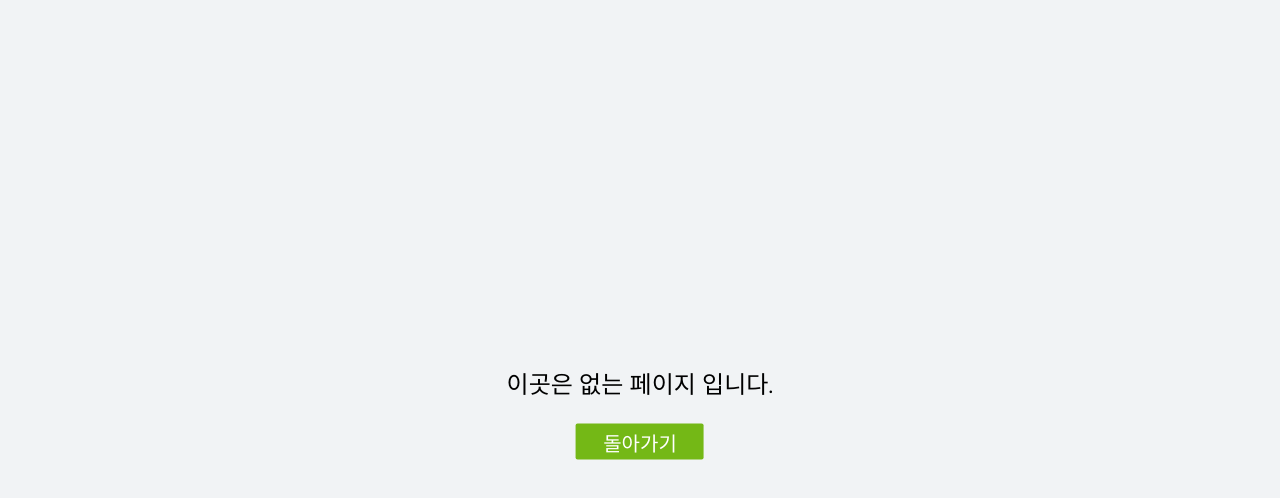
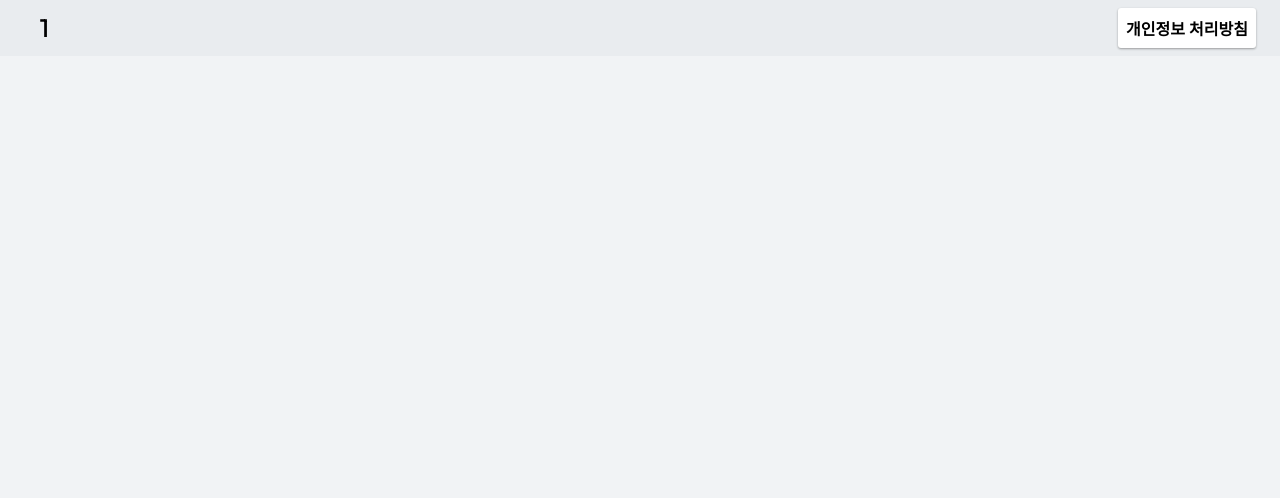
Before and after one commit to killi8n/appstore-privacy-web, a React (Create React App) app: page /privacy/1 in a window 1280 px wide. Shown: the top 498 px of the page. Built offline with nearby package versions, Linux system fonts and the light colour scheme.

Commit message:
feat: landing page

```diff
--- a/package.json
+++ b/package.json
@@ -42,5 +42,8 @@
     "devDependencies": {
         "@types/react-router-dom": "^5.1.3",
         "@types/styled-components": "^5.0.1"
+    },
+    "engines": {
+        "node": "12.12"
     }
 }
--- a/src/components/App.tsx
+++ b/src/components/App.tsx
@@ -1,7 +1,13 @@
 import React from 'react';
 import { Switch, Route, BrowserRouter } from 'react-router-dom';
 import { createGlobalStyle } from 'styled-components';
-import { IndexPage, RulesPage, NotFoundPage } from '../routes';
+import {
+    IndexPage,
+    RulesPage,
+    NotFoundPage,
+    LandingPage,
+    PrivacyPage,
+} from '../routes';
 
 const GlobalStyle = createGlobalStyle`
     body {
@@ -29,6 +35,16 @@ function App() {
                 <Switch>
                     <Route exact path="/" component={IndexPage} />
                     <Route exact path="/rules" component={RulesPage} />
+                    <Route
+                        exact
+                        path="/landing/:appName"
+                        component={LandingPage}
+                    />
+                    <Route
+                        exact
+                        path="/privacy/:appName"
+                        component={PrivacyPage}
+                    />
                     <Route component={NotFoundPage} />
                 </Switch>
             </BrowserRouter>
--- /dev/null
+++ b/src/components/molecules/Header.tsx
@@ -0,0 +1,65 @@
+import React, { Component } from 'react';
+import { Link } from 'react-router-dom';
+import styled from 'styled-components';
+
+const TitleWrapper = styled.div`
+    height: 3.5rem;
+    position: relative;
+`;
+const Title = styled.h2`
+    background-color: #e9ecef;
+    margin-top: 0px;
+    margin-bottom: 0px;
+    height: 100%;
+    padding-left: 2.5rem;
+
+    display: flex;
+    align-items: center;
+`;
+
+const PrivacyButton = styled.div`
+    cursor: pointer;
+    position: absolute;
+    top: 0.5rem;
+    right: 1.5rem;
+    height: 2.5rem;
+
+    display: flex;
+    align-items: center;
+    /* border: 1px solid black; */
+    padding-left: 0.5rem;
+    padding-right: 0.5rem;
+    border-radius: 3px;
+    background-color: #ffffff;
+
+    box-shadow: 0 1px 3px rgba(0, 0, 0, 0.12), 0 1px 2px rgba(0, 0, 0, 0.24);
+    transition: all 0.3s cubic-bezier(0.25, 0.8, 0.25, 1);
+`;
+const PrivacyButtonText = styled.p`
+    font-weight: bold;
+    margin-top: 0px;
+    margin-bottom: 0px;
+`;
+
+interface HeaderProps {
+    titleText: string;
+    appName: string;
+}
+
+class Header extends Component<HeaderProps> {
+    render() {
+        const { titleText, appName } = this.props;
+        return (
+            <TitleWrapper>
+                <Title>{titleText}</Title>
+                <Link to={`/privacy/${appName}`}>
+                    <PrivacyButton>
+                        <PrivacyButtonText>개인정보 처리방침</PrivacyButtonText>
+                    </PrivacyButton>
+                </Link>
+            </TitleWrapper>
+        );
+    }
+}
+
+export default Header;
--- /dev/null
+++ b/src/components/molecules/StoreTitle.tsx
@@ -0,0 +1,48 @@
+import React, { Component } from 'react';
+import styled from 'styled-components';
+
+const Wrapper = styled.div`
+    border-left: 3px solid #228be6;
+    margin-left: 2.5rem;
+    background-color: #d0ebff;
+    width: 15rem;
+    padding-top: 8px;
+    padding-bottom: 8px;
+    margin-top: 1.5rem;
+    box-shadow: 0 3px 6px rgba(0, 0, 0, 0.16), 0 3px 6px rgba(0, 0, 0, 0.23);
+
+    cursor: pointer;
+
+    @media (max-width: 802px) {
+        width: 97%;
+        margin-left: 0.5rem;
+    }
+`;
+const Title = styled.a`
+    padding-left: 1rem;
+    margin-top: 0px;
+    margin-bottom: 0px;
+    font-weight: bold;
+    font-size: 20px;
+    padding-right: 7rem;
+`;
+
+interface StoreTitleProps {
+    titleText: 'appstore' | 'playstore';
+    storeUrl?: string;
+}
+
+class StoreTitle extends Component<StoreTitleProps> {
+    render() {
+        const { titleText, storeUrl } = this.props;
+        return (
+            <Wrapper>
+                <Title href={storeUrl} target="_blank">
+                    {titleText.toUpperCase()}
+                </Title>
+            </Wrapper>
+        );
+    }
+}
+
+export default StoreTitle;
--- /dev/null
+++ b/src/components/organisms/AppImageList.tsx
@@ -0,0 +1,41 @@
+import React, { Component } from 'react';
+import styled from 'styled-components';
+
+const Wrapper = styled.div`
+    display: flex;
+    flex-wrap: wrap;
+    justify-content: center;
+`;
+const Image = styled.img`
+    width: 230px;
+    height: 497px;
+    background-color: #ababab;
+
+    box-shadow: 0 19px 38px rgba(0, 0, 0, 0.3), 0 15px 12px rgba(0, 0, 0, 0.22);
+
+    border-radius: 5px;
+
+    margin-left: 0.75rem;
+    margin-right: 0.75rem;
+    margin-top: 32px;
+    background-color: #ffffff;
+`;
+
+interface AppImageListProps {
+    imageUrls: string[];
+}
+
+class AppImageList extends Component<AppImageListProps> {
+    render() {
+        const { imageUrls } = this.props;
+        return (
+            <Wrapper>
+                {imageUrls.map((url) => {
+                    return <Image key={url} src={url} />;
+                })}
+            </Wrapper>
+        );
+    }
+}
+
+export default AppImageList;
--- /dev/null
+++ b/src/components/templates/LandingTemplate.tsx
@@ -0,0 +1,42 @@
+import React, { Component } from 'react';
+import styled from 'styled-components';
+import StoreTitle from '../molecules/StoreTitle';
+
+const TemplateWrapper = styled.div``;
+const AppImageListWrapper = styled.div`
+    display: flex;
+    padding-left: 2.5rem;
+
+    @media (max-width: 802px) {
+        padding-left: 1rem;
+    }
+`;
+
+interface LandingTemplateProps {
+    appImageList: {
+        apple?: React.ReactNode;
+        android?: React.ReactNode;
+    };
+}
+
+class LandingTemplate extends Component<LandingTemplateProps> {
+    render() {
+        const { appImageList } = this.props;
+        return (
+            <TemplateWrapper>
+                <StoreTitle
+                    titleText="appstore"
+                    storeUrl="https://apps.apple.com/kr/app/travel-logger/id1491698164"
+                />
+                {appImageList.apple && (
+                    <AppImageListWrapper>
+                        {appImageList.apple}
+                    </AppImageListWrapper>
+                )}
+                <StoreTitle titleText="playstore" />
+            </TemplateWrapper>
+        );
+    }
+}
+
+export default LandingTemplate;
--- /dev/null
+++ b/src/lib/HoC/withHeader.tsx
@@ -0,0 +1,31 @@
+import React from 'react';
+import { RouteComponentProps } from 'react-router-dom';
+import Header from '../../components/molecules/Header';
+import { PathParams } from '../../types';
+
+interface InnerComponentProps extends RouteComponentProps<PathParams> {}
+
+const withHeader = () => (WrappedComponent: React.ComponentType<any>) => {
+    class InnerComponent extends React.Component<InnerComponentProps> {
+        render() {
+            const { appName } = this.props.match.params;
+            if (typeof appName === 'undefined') {
+                this.props.history.push('/404');
+                return;
+            }
+            return (
+                <>
+                    <Header
+                        titleText={appName.toUpperCase()}
+                        appName={appName}
+                    />
+                    <WrappedComponent />
+                </>
+            );
+        }
+    }
+
+    return InnerComponent;
+};
+
+export default withHeader;
--- /dev/null
+++ b/src/routes/LadingPage/index.tsx
@@ -0,0 +1,42 @@
+import React, { Component } from 'react';
+import { RouteComponentProps, withRouter } from 'react-router-dom';
+import AppImageList from '../../components/organisms/AppImageList';
+import LandingTemplate from '../../components/templates/LandingTemplate';
+import withHeader from '../../lib/HoC/withHeader';
+import { PathParams } from '../../types';
+
+interface LandingPageProps extends RouteComponentProps<PathParams> {}
+interface LandingPageState {}
+
+const schedulerAppImageUrls = [
+    'https://is5-ssl.mzstatic.com/image/thumb/PurpleSource124/v4/80/ed/24/80ed24bc-093c-f5f6-6843-73613bc1486b/58504bc8-9ef4-4bc4-88e0-b48acba5f9ae_Webp.net-resizeimage__U00289_U0029.png/400x800bb.png',
+    'https://is3-ssl.mzstatic.com/image/thumb/PurpleSource124/v4/94/47/14/944714c4-734a-c9d4-5b2c-2d0315831c89/cd840831-268a-4579-890e-33ca564c8651_Webp.net-resizeimage__U002810_U0029.png/400x800bb.png',
+    'https://is4-ssl.mzstatic.com/image/thumb/PurpleSource114/v4/63/a8/5f/63a85fa9-f92e-c0f2-5d0d-8aba043e7bce/b93cadde-f9f4-470d-b9c5-79f23cf537aa_Webp.net-resizeimage__U00287_U0029.png/400x800bb.png',
+];
+
+class LandingPage extends Component<LandingPageProps, LandingPageState> {
+    constructor(props: LandingPageProps) {
+        super(props);
+        this.state = {};
+    }
+    render() {
+        const { appName } = this.props.match.params;
+        return (
+            <LandingTemplate
+                appImageList={{
+                    apple: (
+                        <AppImageList
+                            imageUrls={
+                                appName === 'travellogger'
+                                    ? schedulerAppImageUrls
+                                    : []
+                            }
+                        />
+                    ),
+                }}
+            />
+        );
+    }
+}
+
+export default withHeader()(withRouter(LandingPage));
--- /dev/null
+++ b/src/routes/PrivacyPage/index.tsx
@@ -0,0 +1,15 @@
+import React, { Component } from 'react';
+import { RouteComponentProps, withRouter } from 'react-router-dom';
+import withHeader from '../../lib/HoC/withHeader';
+import { PathParams } from '../../types';
+
+interface PrivacyPageProps extends RouteComponentProps<PathParams> {}
+interface PrivacyPageState {}
+
+class PrivacyPage extends Component<PrivacyPageProps, PrivacyPageState> {
+    render() {
+        return <div></div>;
+    }
+}
+
+export default withHeader()(withRouter(PrivacyPage));
--- a/src/routes/index.ts
+++ b/src/routes/index.ts
@@ -1,3 +1,5 @@
 export { default as IndexPage } from './IndexPage';
 export { default as RulesPage } from './RulesPage';
+export { default as LandingPage } from './LadingPage';
+export { default as PrivacyPage } from './PrivacyPage';
 export { default as NotFoundPage } from './NotFoundPage';
--- /dev/null
+++ b/src/types/index.ts
@@ -0,0 +1,3 @@
+export interface PathParams {
+    appName?: 'travellogger' | 'scheduler';
+}
```
Also changed, not shown: 1 other file (tests, documents, lock files or other folders).
